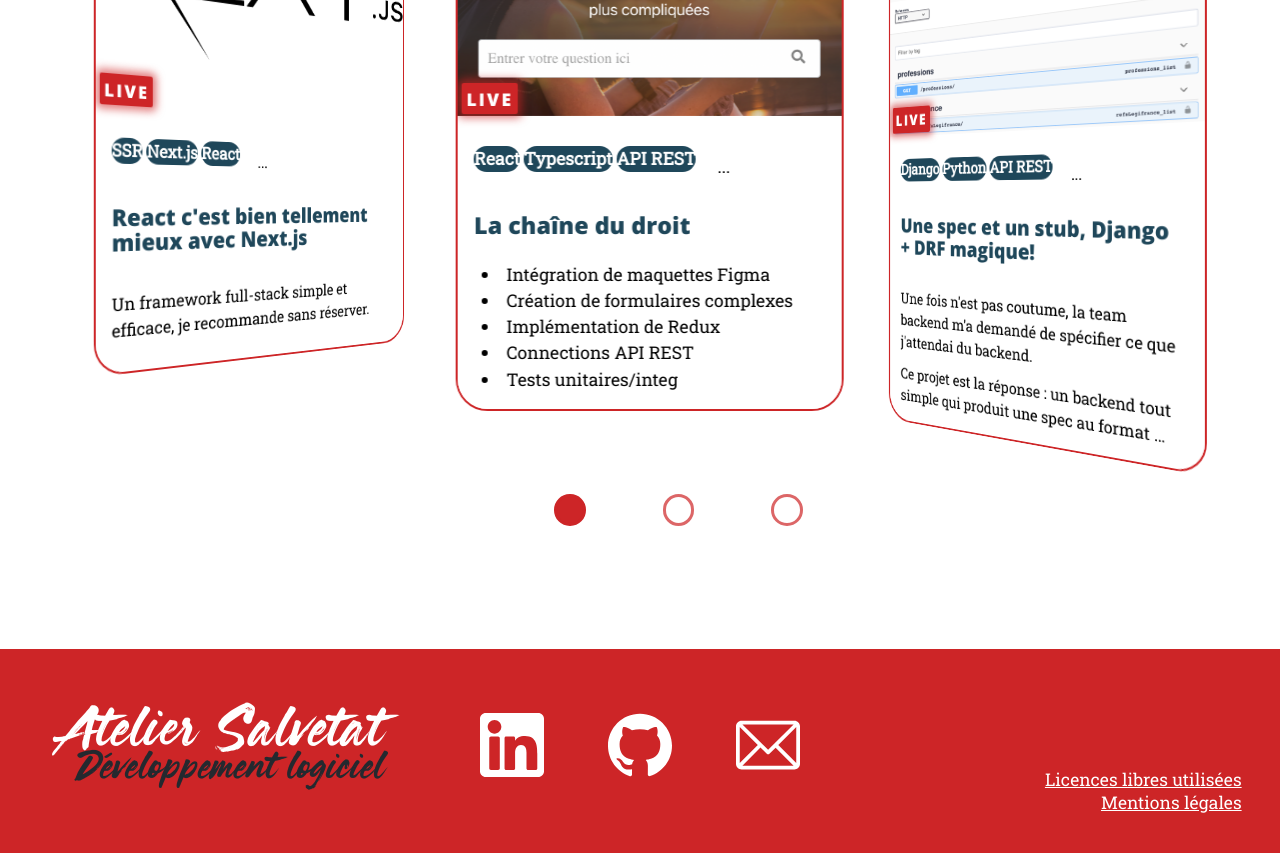
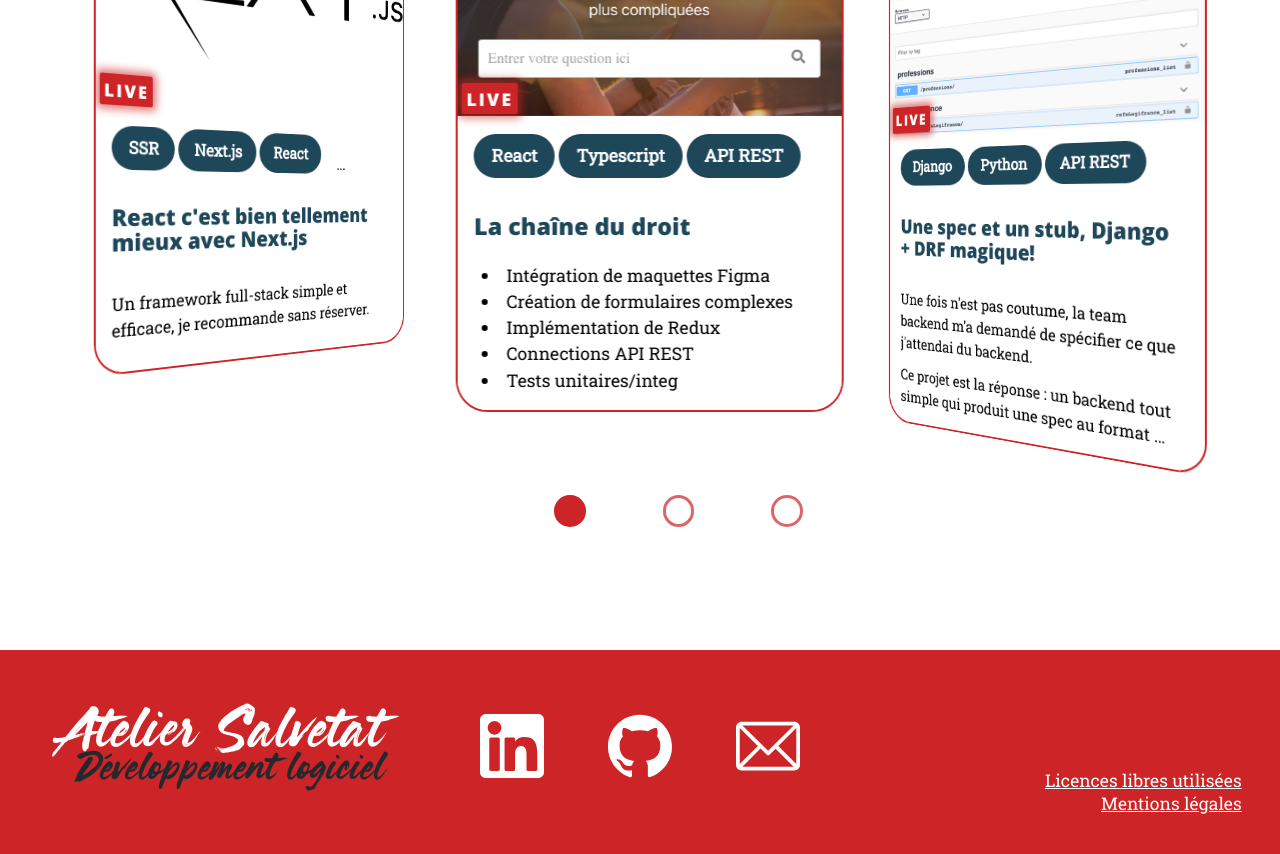
Before and after one commit to Fred-AtelierSalvetat/ateliersalvetat.com, a Next.js app: page / in a window 1280 px wide. Shown: the part 2400-3254 px from the top of the page. Built offline with nearby package versions, Linux system fonts and the light colour scheme.

Commit message:
Fix keywords size on portfolio's cards

```diff
--- a/components/Portfolio/PortFolioCard.jsx
+++ b/components/Portfolio/PortFolioCard.jsx
@@ -63,7 +63,7 @@ const PortFolioCard = ({
         <div className={styles.content}>
           <div className={styles.keywordscontainer}>
             {keywords?.slice(0, 3).map((keyword) => (
-              <p key={keyword} className={styles.keyword}>
+              <p key={keyword} className={`${styles.keyword} nomargin`}>
                 {keyword}
               </p>
             ))}
--- a/components/Portfolio/portfoliocard.module.scss
+++ b/components/Portfolio/portfoliocard.module.scss
@@ -53,7 +53,7 @@
       .keyword {
         margin: 0;
         font-weight: bold;
-        padding: 0.25em 0.5m;
+        padding: 0.5em 1em;
         border-radius: 20em;
         color: $white;
         background: $secondary;
```
